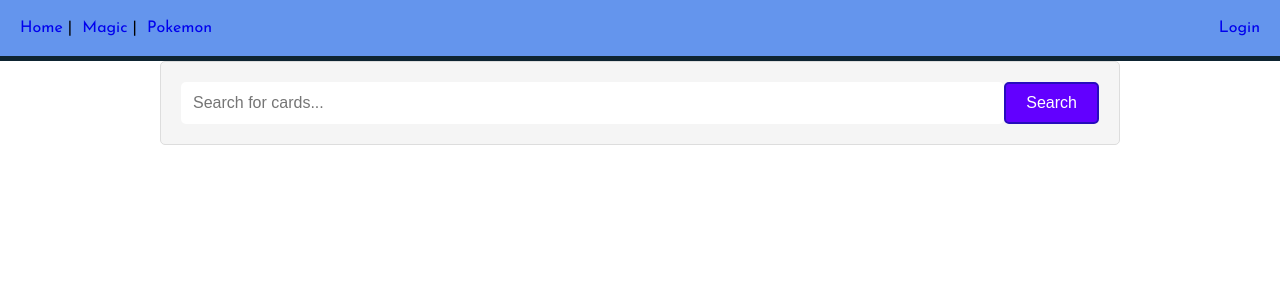
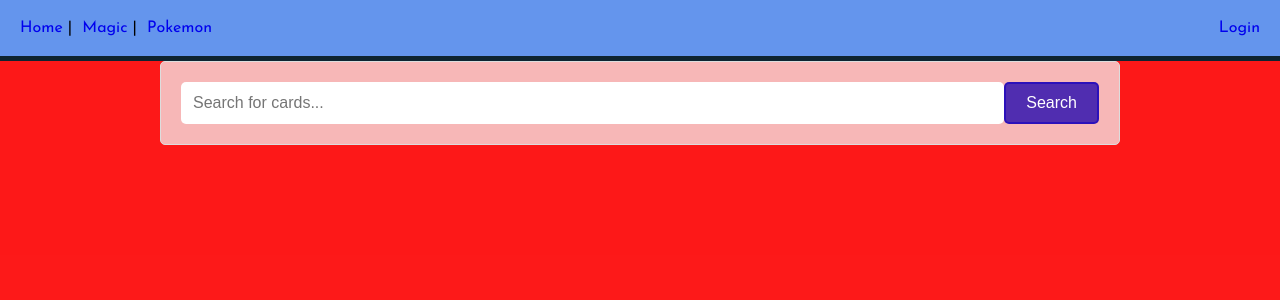
Before and after one commit to r-z-j/card-collection-assistant, a Vue app in the folder capstone/vue/: page /card-test-pokemon in a window 1280 px wide. Shown: the top 300 px of the page. Built offline with nearby package versions, Linux system fonts and the light colour scheme; no server answers.

Commit message:
AD: color changes to pokemon vue

```diff
--- a/capstone/vue/src/components/Pokemon.vue
+++ b/capstone/vue/src/components/Pokemon.vue
@@ -81,7 +81,8 @@ export default {
 .pokemon-card {
   display: flex;
   flex-direction: row;
-  border: 2px solid #a3a2a2;
+  border: 2px solid #52525a;
+  background-color: rgb(255, 255, 255);
   border-radius: 10px;
   padding: 10px;
   margin: 10px;
@@ -117,9 +118,9 @@ img {
 button {
   padding: 10px 20px;
   font-size: 16px;
-  background-color: #6200ff;
+  background-color: #ff0015e0;
   color: white;
-  border: 2px solid #270cbd;
+  border: 2px solid #0f0f0f;
   border-radius: 5px;
   cursor: pointer;
   transition: background-color 0.3s ease;
--- a/capstone/vue/src/components/SearchBar.vue
+++ b/capstone/vue/src/components/SearchBar.vue
@@ -33,7 +33,7 @@ export default {
   display: flex;
   align-items: center;
   justify-content: center;
-  background-color: #f5f5f5;
+  background-color: #f5f5f5b7;
   padding: 20px;
   border: 1px solid #ddd;
   border-radius: 5px;
@@ -52,9 +52,9 @@ export default {
 button {
   padding: 10px 20px;
   font-size: 16px;
-  background-color: #6200ff;
+  background-color: #3d1eafe5;
   color: white;
-  border: 2px solid #270cbd;
+  border: 2px solid #260cbdd5;
   border-radius: 5px;
   cursor: pointer;
   transition: background-color 0.3s ease;
--- a/capstone/vue/src/views/PokemonTest.vue
+++ b/capstone/vue/src/views/PokemonTest.vue
@@ -43,5 +43,7 @@ main{
   flex-direction: column;
   justify-content: center;
   flex-grow: 1;
+  background-color: rgba(253, 6, 6, 0.925);
 }
+
 </style>
```
